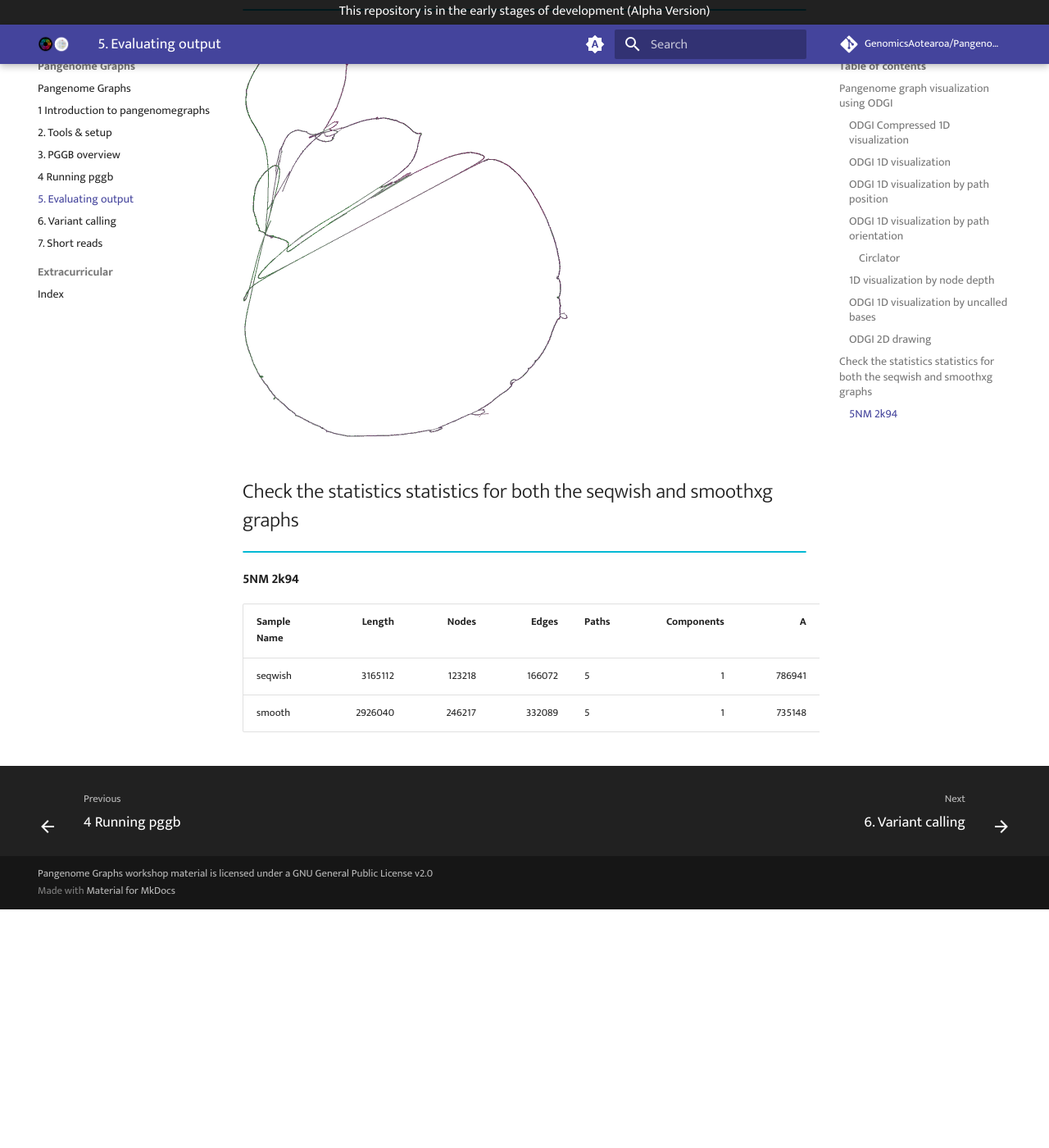
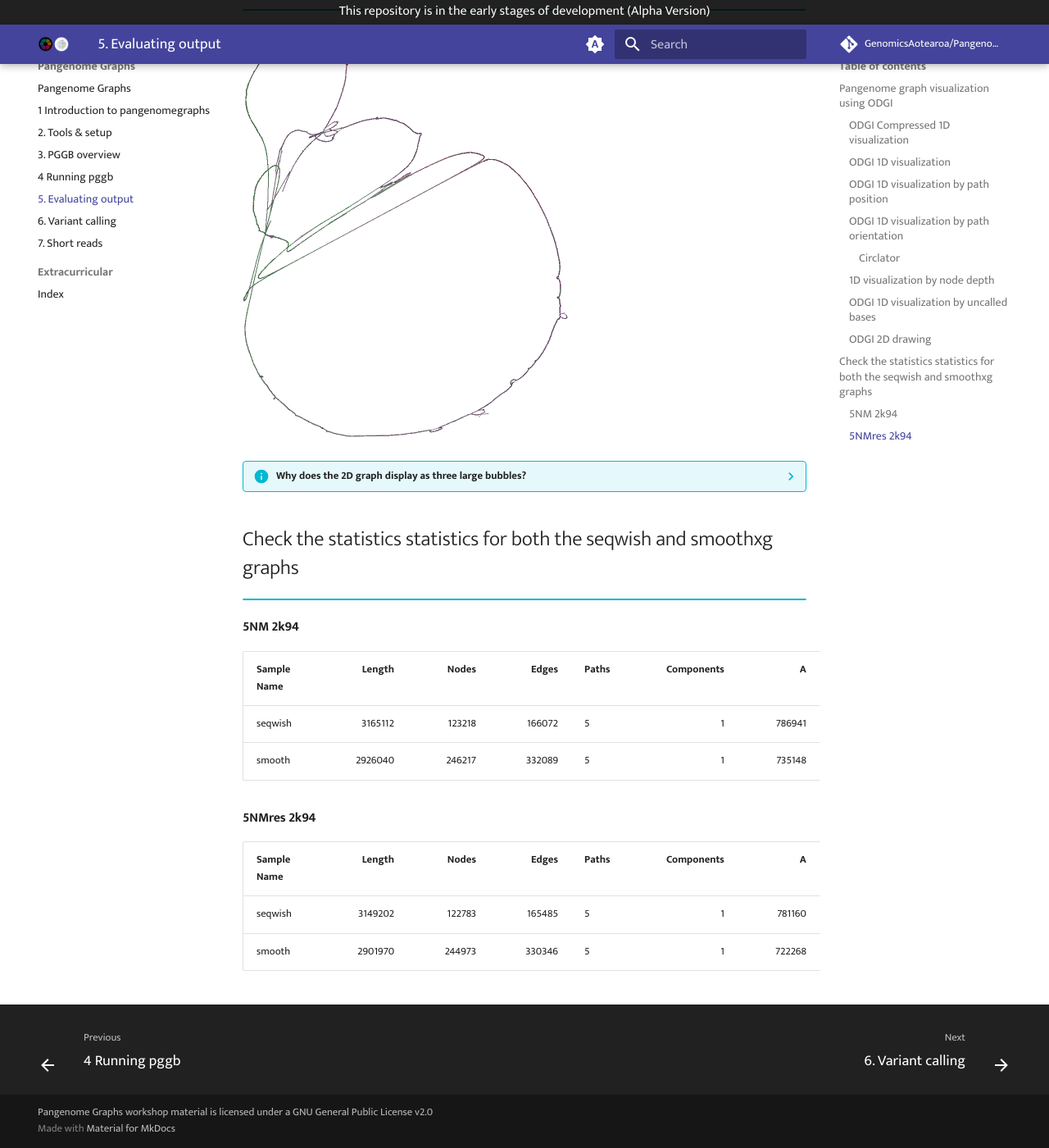
Before and after one commit to GenomicsAotearoa/Pangenome-Graphs-Workshop, an MkDocs documentation site: the page built from docs/5_Evaluating_pggb_output.md, in a window 1280 px wide and 1400 px high, scrolled down 3145 px. Shown: the whole window at 82% size. Built offline with MkDocs 1.6.1 and Material for MkDocs 9.7.7, drawn with Linux system fonts in a browser that asks for light colours; comment, search, counter and statistics services are not loaded; before the commit the page ends 4254 px from its top, so only the background shows below that.

Commit message:
Update 5_Evaluating_pggb_output.md

```diff
--- a/docs/5_Evaluating_pggb_output.md
+++ b/docs/5_Evaluating_pggb_output.md
@@ -95,6 +95,8 @@
 
 ![ODGI 2D visualization](theme_figures/ODGI-2D-5NM-small.png)
 
+??? info "Why does the 2D graph display as three large bubbles?"
+    **The genome of Neisseria meningitidis is highly recombinant, and this recombination is a significant driver of the extensive genetic diversity within the species. The bubbles highlighted on the graph suggest inverted regions, potentially indicating the presence of recombination hotspots*
 
 
 ## Check the statistics statistics for both the seqwish and smoothxg graphs
@@ -106,3 +108,10 @@
 |:-----                               |----------:|-------:|-------:|------------|-----------:|----:|----:|----:|----:|----:|
 |seqwish	|3165112	|123218	|166072	|5	|1	|786941	|789388	|784867	|803816	|100|
 |smooth	  |2926040	|246217	|332089	|5	|1	|735148	|742974	|726837	|720981 |100|
+
+#### 5NMres 2k94
+
+| Sample Name                         | Length    | Nodes  | Edges  |Paths       |Components | A   |C    |T    |G    |N   |
+|:-----                               |----------:|-------:|-------:|------------|-----------:|----:|----:|----:|----:|----:|
+|seqwish	|3149202	|122783	|165485	|5	|1	|781160	|799964	|784119	|783859	|100|
+|smooth	  |2901970	|244973	|330346	|5	|1	|722268	|722956	|729066	|727580 |100|
```
